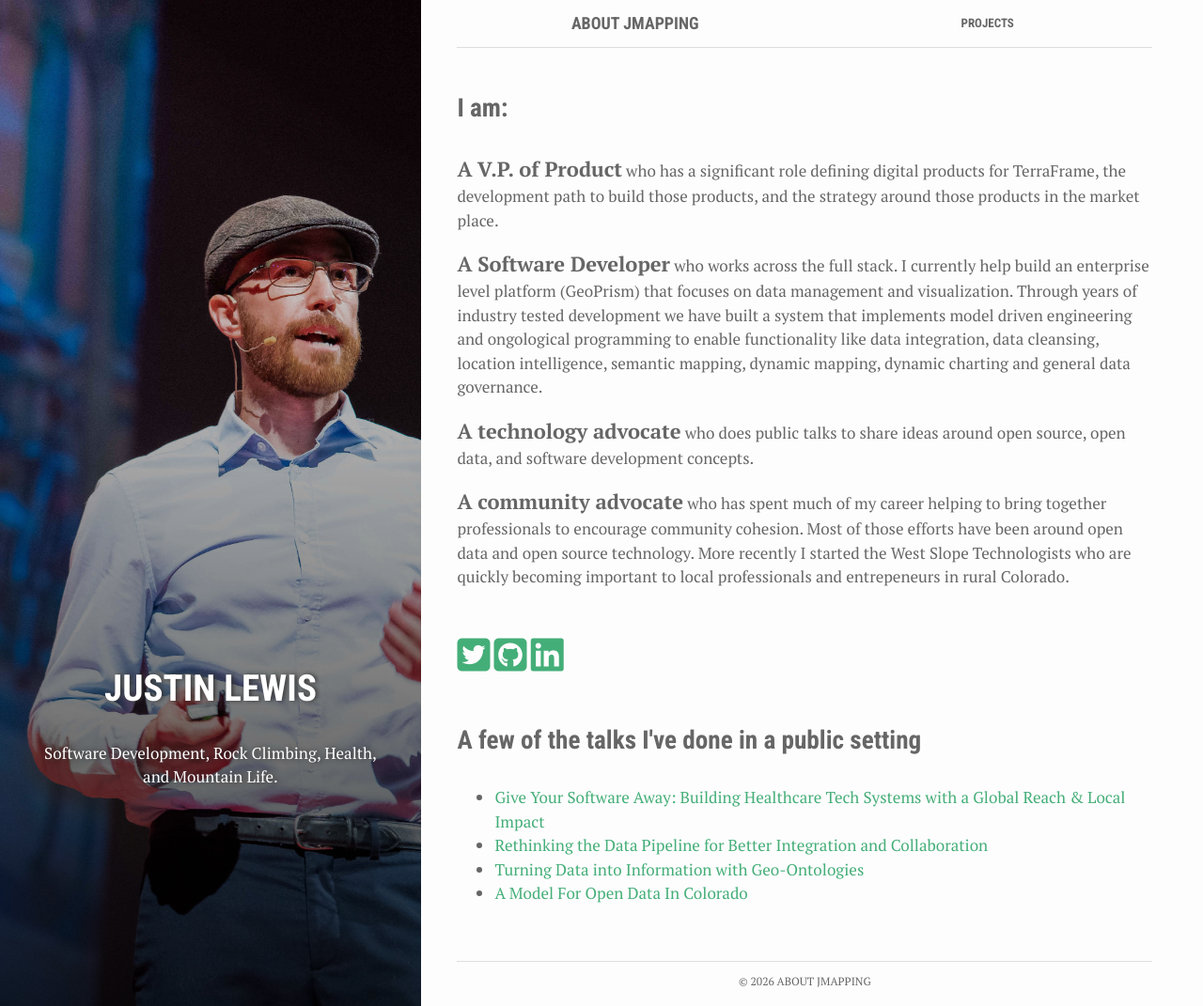
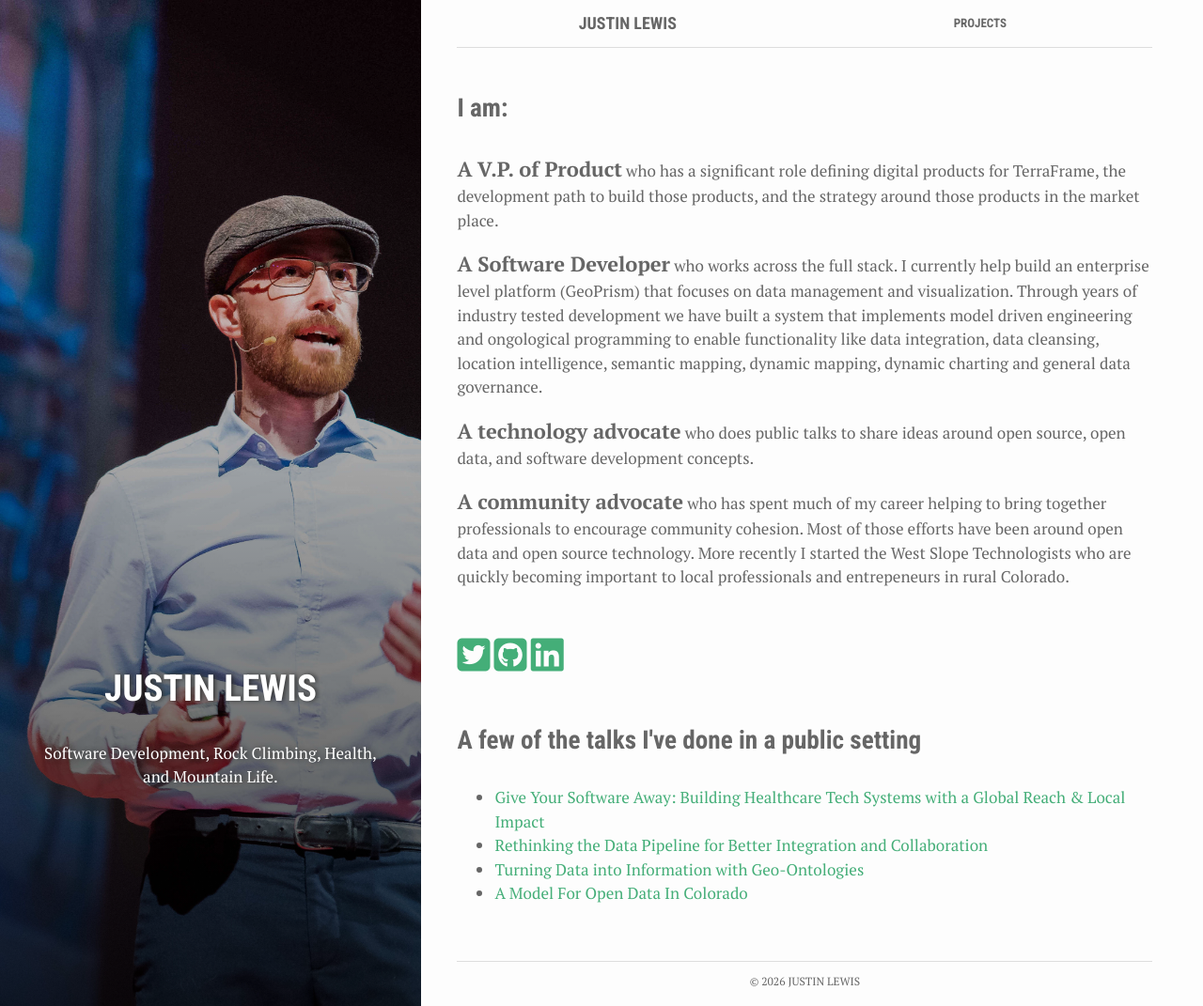
Before and after one commit to justinlewis/jmapping, a Jekyll site: the page built from index.html, in a window 1280 px wide and 1071 px high. Shown: the whole window at 94% size. Built offline with Jekyll 4.4.1, drawn with Linux system fonts in a browser that asks for light colours; nearby versions of some CDN libraries; part of the change alters nothing that is shown.

Commit message:
Fix site URL, metadata, and image sizes
- Set production url, title, and description in _config.yml
- Rewrite head meta: real titles, descriptions, absolute canonical and
  Open Graph / Twitter image URLs, with description and og_image overrides
- Add web-sized photo copies and a 1200x630 link-preview image
- Remove the unused sidebar switcher element and its script

Co-Authored-By: Claude Opus 5.5 <noreply@anthropic.com>

```diff
--- a/_config.yml
+++ b/_config.yml
@@ -6,15 +6,14 @@
 # 'jekyll serve'. If you change this file, please restart the server process.
 
 # Site settings
-title: About JMapping
+title: Justin Lewis
 email: j.mapping@gmail.com
-description: > # this means to ignore newlines until "baseurl:"
-  Write an awesome description for your new site here. You can edit this
-  line in _config.yml. It will appear in your document head meta (for
-  Google search results) and in your feed.xml site description.
+description: >-
+  Justin Lewis is VP of Product & Senior GIS Developer at TerraFrame, building
+  open geospatial data infrastructure, and founder of West Slope Technologists.
 baseurl: "" # the subpath of your site, e.g. /blog
 lang: "en"
-url: "http://localhost:4000" # the base hostname & protocol for your site
+url: "https://www.jmapping.com" # the base hostname & protocol for your site
 twitter_username: jmapping
 github_username:  justinlewis
 disqus_username:
--- a/_includes/aside.html
+++ b/_includes/aside.html
@@ -29,5 +29,4 @@
 
   </div>
 
-  <div id="switcher"></div>
 </aside>
--- a/_includes/head.html
+++ b/_includes/head.html
@@ -15,43 +15,41 @@
   <meta http-equiv="X-UA-Compatible" content="IE=edge">
   <meta name="viewport" content="width=device-width, initial-scale=1">
 
-  <title>
-    {% if page.crawlertitle %}
-      {{ page.crawlertitle | escape }}
-    {% elsif page.title %}
-      {{ page.title | escape }}
-    {% else %}
-      {{ site.title | escape }}
-    {% endif %}
-  </title>
+  {% if page.title and page.title != site.title %}
+    {% assign seo_title = page.title | append: " | " | append: site.title %}
+  {% else %}
+    {% assign seo_title = site.title %}
+  {% endif %}
+  {% assign seo_description = page.description | default: page.summary | default: page.excerpt | default: site.description | strip_html | normalize_whitespace | truncate: 200 %}
+  {% assign seo_url = page.url | replace: 'index.html', '' | absolute_url %}
+  {% if page.og_image %}
+    {% assign seo_image = page.og_image | prepend: "/" | prepend: site.images | absolute_url %}
+  {% else %}
+    {% assign seo_image = "/web/og-default.jpg" | prepend: site.images | absolute_url %}
+  {% endif %}
 
-  <meta name="description" content="{% if page.excerpt %}{{ page.excerpt | strip_html | strip_newlines | truncate: 160 }}{% else %}{{ site.description }}{% endif %}">
-
-  <link rel="canonical" href="{{ page.url | replace:'index.html','' | absolute_url }}">
-  <link rel="alternate" type="application/rss+xml" title="{{ site.title }}" href="{{ "/feed.xml" | prepend: site.baseurl | prepend: site.url }}">
+  <title>{{ seo_title | escape }}</title>
+  <meta name="description" content="{{ seo_description | escape }}">
+  <link rel="canonical" href="{{ seo_url }}">
+  <link rel="alternate" type="application/rss+xml" title="{{ site.title }}" href="{{ "/feed.xml" | absolute_url }}">
 
   <link href='https://fonts.googleapis.com/css?family=PT+Serif:400,400italic,700|Roboto+Condensed:700&subset=latin' rel='stylesheet' type='text/css'>
   <link rel="stylesheet" href="{{ "/assets/css/main.css" | relative_url }}">
-  <link rel="shortcut icon" href="/favicon.ico" />
+  <link rel="shortcut icon" href="{{ "/favicon.ico" | relative_url }}">
 
-  <meta property="og:url" content="{{ page.url | absolute_url }}">
-  <meta property="og:type" content="website">
-  <meta property="og:title" content="{{ page.title }}">
-  <meta property="og:description" content="{{ page.summary }}">
-  <meta property="og:site_name" content="{{ site.title }}">
+  <meta property="og:site_name" content="{{ site.title | escape }}">
+  <meta property="og:type" content="{% if page.layout == 'post' %}article{% else %}website{% endif %}">
+  <meta property="og:title" content="{{ page.title | default: site.title | escape }}">
+  <meta property="og:description" content="{{ seo_description | escape }}">
+  <meta property="og:url" content="{{ seo_url }}">
+  <meta property="og:image" content="{{ seo_image }}">
+  <meta property="og:locale" content="en_US">
 
-  <meta name="twitter:card" content="summary">
-  <meta name="twitter:url" content="{{ page.url | absolute_url }}">
-  <meta name="twitter:title" content="{{ page.title }}">
-  <meta name="twitter:description" content="{{ page.summary }}">
-
-  {% if page.bg %}
-    <meta property="og:image" content="{{ site.baseurl | prepend: site.url }}{{ site.images }}/{{ page.bg }}">
-    <meta name="twitter:image" content="{{ site.baseurl | prepend: site.url }}{{ site.images }}/{{ page.bg }}">
-  {% else %}
-    <meta property="og:image" content="{{ site.baseurl | prepend: site.url }}{{ site.images }}/bg.svg">
-    <meta name="twitter:image" content="{{ site.baseurl | prepend: site.url }}{{ site.images }}/bg.svg">
-  {% endif %}
+  <meta name="twitter:card" content="summary_large_image">
+  <meta name="twitter:site" content="@{{ site.twitter_username }}">
+  <meta name="twitter:title" content="{{ page.title | default: site.title | escape }}">
+  <meta name="twitter:description" content="{{ seo_description | escape }}">
+  <meta name="twitter:image" content="{{ seo_image }}">
 
   <script src="https://use.fontawesome.com/626779f74f.js"></script>
 
--- a/assets/js/scripts.js
+++ b/assets/js/scripts.js
@@ -9,6 +9,7 @@
   var imageHeight = window.innerHeight - 20;
 
   /* events */
+  if (!shadow) { setDate(); return; }
   shadow.addEventListener('click', resetShadow, false);
   window.addEventListener('keydown', resetStyles, false);
   window.addEventListener('resize', refreshImageSizes, false);
@@ -81,26 +82,3 @@
     });
   }
 })();
-
-
-/*
-* Aside Resize
-* ========================================================================== */
-
-(function() {
-  var aside = document.querySelector('.sidebar');
-  var mainContainer = document.querySelectorAll('.content-wrapper');
-  var switcher = document.getElementById('switcher');
-
-  switcher.addEventListener('click', slide, false);
-
-
-  function slide() {
-    aside.classList.add('transition-divs');
-    aside.classList.toggle('aside-left');
-    [].forEach.call(mainContainer, function(c) {
-      c.classList.add('transition-divs');
-      c.classList.toggle('centering');
-    });
-  }
-})();
```
Also changed, not shown: assets/images/web/aspen_entrepreneurs_meeting.jpg (added), assets/images/web/chair_mtn.jpg (added), assets/images/web/me_3.jpg (added), assets/images/web/me_5.jpg (added), assets/images/web/mt_sopris.jpg (added), assets/images/web/mtn-ventures-summit-randy-burge.jpg (added), assets/images/web/og-default.jpg (added).
